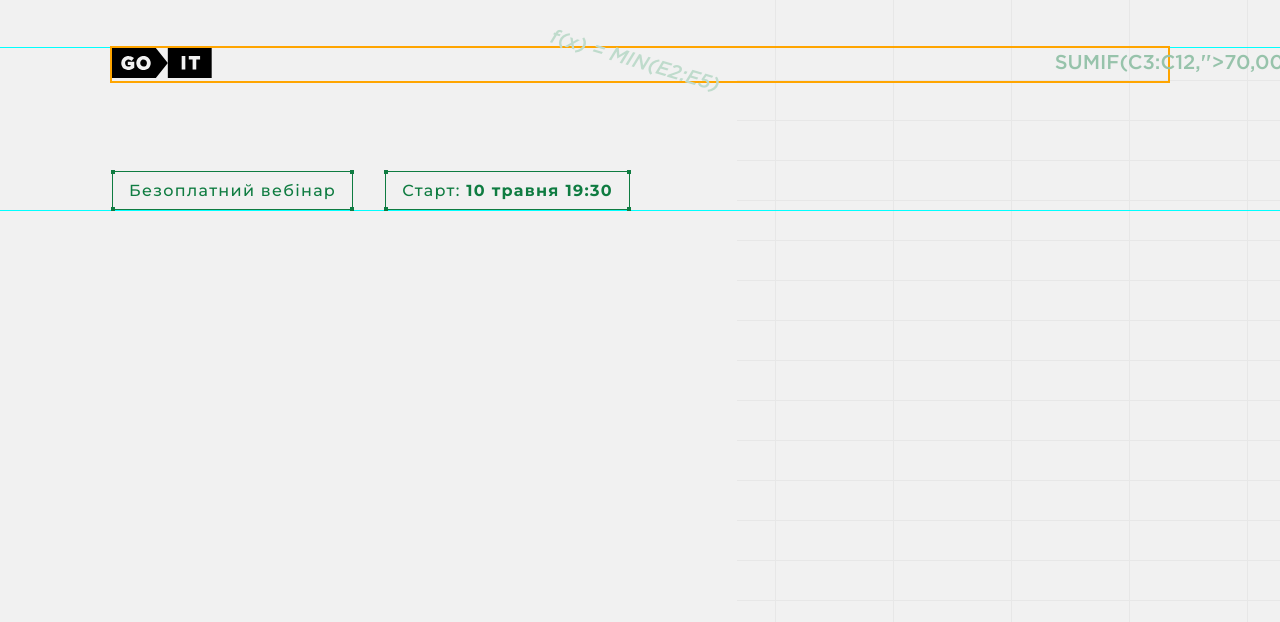
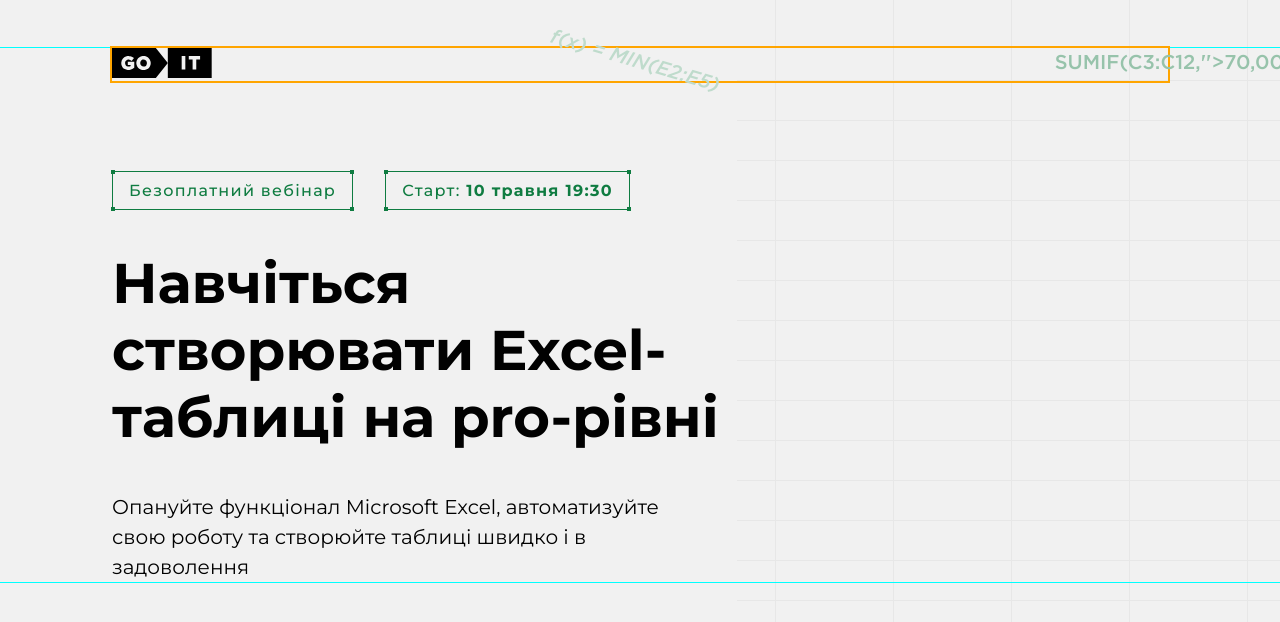
Before and after one commit to cel3ntano/excel_landing, a website built with Vite: page index.html in a window 1280 px wide. Built offline with nearby package versions, Linux system fonts and the light colour scheme.

Commit message:
feat: add main text block to landing page

```diff
--- a/index.html
+++ b/index.html
@@ -35,6 +35,16 @@
             >
           </div>
         </div>
+
+        <div class="main-text-block">
+          <h1 class="main-heading">
+            Навчіться створювати Excel-таблиці на pro-рівні
+          </h1>
+          <p class="main-description">
+            Опануйте функціонал Microsoft Excel, автоматизуйте свою роботу та
+            створюйте таблиці швидко і в задоволення
+          </p>
+        </div>
       </main>
     </div>
     <script type="module" src="/src/main.js"></script>
--- a/src/style.css
+++ b/src/style.css
@@ -218,6 +218,7 @@
   transform: rotate(16.455deg);
   position: absolute;
   line-height: 1.4;
+  font-size: 14px;
   top: 133px;
   right: -50px;
 
@@ -227,6 +228,7 @@
     left: 146px;
     top: 0px;
     right: auto;
+    font-size: 20px;
   }
 
   @media (min-width: 1200px) {
@@ -242,12 +244,14 @@
   font-size: 20px;
   font-style: normal;
   line-height: 1.4;
+  font-size: 14px;
   position: absolute;
   right: -112px;
   top: 0;
 
   @media (min-width: 768px) {
     font-weight: 700;
+    font-size: 20px;
     right: -150px;
   }
 
@@ -430,3 +434,55 @@
   letter-spacing: 0.08em;
   color: var(--color-primary);
 }
+
+/* Main Text Block */
+.main-text-block {
+  margin-top: 17px;
+  max-width: 100%;
+
+  @media screen and (min-width: 768px) {
+    margin-top: 24px;
+  }
+
+  @media screen and (min-width: 1200px) {
+    margin-top: 40px;
+  }
+}
+
+.main-heading {
+  font-family: var(--font-secondary);
+  font-weight: 700;
+  font-size: 32px;
+  line-height: 1.2;
+  color: var(--color-text);
+  max-width: 285px;
+
+  @media screen and (min-width: 768px) {
+    font-size: 36px;
+    max-width: 320px;
+  }
+
+  @media screen and (min-width: 1200px) {
+    font-size: 56px;
+    max-width: 625px;
+  }
+}
+
+.main-description {
+  margin-top: 16px;
+  font-family: var(--font-secondary);
+  font-weight: 400;
+  line-height: 1.5;
+  color: var(--color-text);
+
+  @media screen and (min-width: 768px) {
+    margin-top: 24px;
+    max-width: 345px;
+  }
+
+  @media screen and (min-width: 1200px) {
+    margin-top: 40px;
+    font-size: 20px;
+    max-width: 554px;
+  }
+}
```
